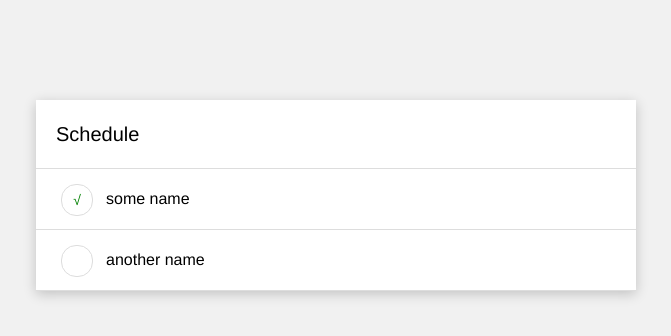
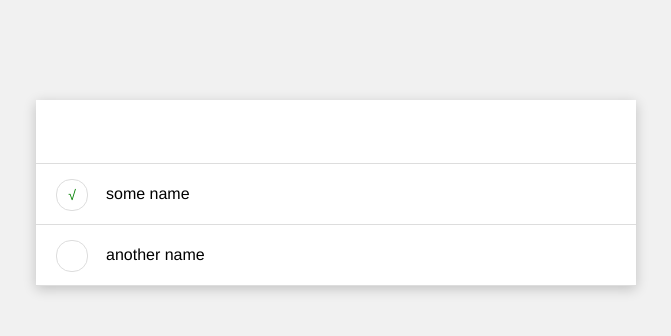
Before and after one commit to original001/todo-list, a React app: page / in a window 1280 px wide. Shown: the top 336 px of the page, without its empty margins (304-975 px from the left). Built offline with nearby package versions, Linux system fonts and the light colour scheme.

Commit message:
add items

```diff
--- a/src/index.js
+++ b/src/index.js
@@ -2,6 +2,7 @@ import React from 'react';
 import ReactDom from 'react-dom';
 import App from './views/App';
 import {injectGlobal} from 'styled-components';
+import './reset';
 
 injectGlobal`
   body {
@@ -13,4 +14,4 @@ injectGlobal`
   }
 `
 
-ReactDom.render( <App />, document.getElementById('container'));
+ReactDom.render( <App/>, document.getElementById('container'));
--- /dev/null
+++ b/src/reset.js
@@ -0,0 +1,74 @@
+import {injectGlobal} from 'styled-components';
+
+injectGlobal`
+  ::-moz-selection {
+      background: #b3d4fc;
+      text-shadow: none;
+  }
+  ::selection {
+      background: #b3d4fc;
+      text-shadow: none;
+  }
+
+  html {
+      -webkit-text-size-adjust: 100%;
+  }
+  article, aside, details, figcaption, figure, footer, header, hgroup, menu, nav, section {
+      display: block;
+  }
+  ol, ul {
+      list-style: none;
+      margin: 0;
+      padding: 0;
+  }
+  blockquote, q {
+      quotes: none;
+  }
+  blockquote:before, blockquote:after, q:before, q:after {
+      content: none;
+  }
+  table {
+      border-collapse: collapse;
+      border-spacing: 0;
+  }
+  :focus {
+      outline-width: 0;
+  }
+  img {
+      border: 0;
+  }
+  textarea {
+      overflow: auto;
+      resize: none;
+  }
+  a {
+      background: transparent;
+  }
+  button, input, optgroup, select, textarea {
+      color: inherit;
+      font: inherit;
+      margin: 0;
+  }
+  // from html5boilerplate
+  hr {
+      display: block;
+      height: 1px;
+      border: 0;
+      border-top: 1px solid #ccc;
+      margin: 1em 0;
+      padding: 0;
+  }
+
+  audio,
+  canvas,
+  img,
+  video {
+      vertical-align: middle;
+  }
+
+  fieldset {
+      border: 0;
+      margin: 0;
+      padding: 0;
+  }
+`
--- /dev/null
+++ b/src/styled-variables.js
@@ -0,0 +1 @@
+export const sheetPadding = '20px';
--- a/src/views/App.jsx
+++ b/src/views/App.jsx
@@ -1,25 +1,64 @@
 import React from 'react';
-import {Wrapper, Sheet, Header, Item} from './App.st.js';
+import styled from 'styled-components';
+import {Item} from './Item';
+import {sheetPadding} from '../styled-variables';
 
-const list = [{
-  checked: true,
-  name: 'some name',
-}, {
-  checked: false,
-  name: 'another name',
-}]
+const Wrapper = styled.div`
+  width: 600px;
+  margin: 100px auto;
+`
+
+const Sheet = styled.div`
+  background: #fff;
+  box-shadow: 0 3px 12px rgba(0,0,0,.2);
+`
+
+export const Input = styled.input`
+  box-sizing: border-box;
+  display: block;
+  width: 100%;
+  padding: 20px ${sheetPadding };
+  font-size: 16px;
+  border: none;
+  border-bottom: 1px solid #ddd;
+`
 
 export default class App extends React.Component {
+  state = {
+    inputValue: '',
+    todos: this.props.todos || [{
+      checked: true,
+      name: 'some name',
+    }, {
+      checked: false,
+      name: 'another name',
+    }],
+
+  }
   render() {
     return (
       <Wrapper>
         <Sheet>
-          <Header>Schedule</Header>
-          {list.map(item =>
-            <Item checked={item.checked}>{item.name}</Item>
+          <Input value={this.state.inputValue}
+                 onChange={(e) => this.setState({inputValue: e.target.value})}
+                 onKeyDown={this.handleKeyDown}
+               />
+          {this.state.todos.map((item, ind) =>
+            <Item key={ind} checked={item.checked}>{item.name}</Item>
           )}
         </Sheet>
       </Wrapper>
     )
   }
+  handleKeyDown = (e) => {
+    if (e.keyCode === 13 && !!this.state.inputValue) {
+      this.setState({
+        todos: [
+          ...this.state.todos,
+          {checked: false, name: this.state.inputValue},
+        ],
+        inputValue: '',
+      })
+    }
+  }
 }
--- a/src/views/App.st.js
+++ /dev/null
@@ -1,53 +0,0 @@
-import React from 'react';
-import styled from 'styled-components';
-
-export const Wrapper = styled.div`
-  width: 600px;
-  margin: 100px auto;
-`
-
-const padding = '20px';
-
-export const Sheet = styled.div`
-  background: #fff;
-  box-shadow: 0 3px 12px rgba(0,0,0,.2);
-`
-
-export const Header = styled.div`
-  padding: 20px ${padding};
-  font-size: 20px;
-  border-bottom: 1px solid #ddd;
-`
-
-export const Check = styled.div`
-  float: left;
-  height: 30px;
-  width: 30px;
-  line-height: 30px;
-  border-radius: 15px;
-  border: 1px solid #ddd;
-  margin: 5px;
-  text-align: center;
-  &:after {
-    content: ${props => props.checked ? '"√"' : ''};
-    color: green;
-  }
-`
-
-const TextItem = styled.div`
-  margin-left: 50px;
-  font-size: 16px;
-`
-
-const ItemWrapper = styled.div`
-  padding: 10px ${padding};
-  border-bottom: 1px solid #ddd;
-  height: 40px;
-  line-height: 40px;
-`
-
-export const Item = props =>
-  <ItemWrapper>
-    <Check checked={props.checked}/>
-    <TextItem>{props.children}</TextItem>
-  </ItemWrapper>
--- /dev/null
+++ b/src/views/Item.jsx
@@ -0,0 +1,52 @@
+import React from 'react';
+import styled from 'styled-components';
+import {sheetPadding} from '../styled-variables';
+
+export const Check = styled.div`
+  float: left;
+  height: 30px;
+  width: 30px;
+  line-height: 30px;
+  border-radius: 15px;
+  border: 1px solid #ddd;
+  margin: 5px 0;
+  text-align: center;
+  &:after {
+    content: ${props => props.checked ? '"√"' : ''};
+    color: green;
+  }
+`
+
+const TextItem = styled.div`
+  margin-left: 50px;
+  font-size: 16px;
+`
+
+const ItemWrapper = styled.div`
+  padding: 10px ${sheetPadding};
+  border-bottom: 1px solid #ddd;
+  height: 40px;
+  line-height: 40px;
+  cursor: pointer;
+  &:hover {
+    background: #f1f1f1;
+  }
+`
+
+export class Item extends React.Component {
+  state = {
+    checked: this.props.checked,
+  }
+  render() {
+    const props = this.props;
+    return (
+      <ItemWrapper onClick={this.handleClick}>
+        <Check checked={this.state.checked}/>
+        <TextItem>{props.children}</TextItem>
+      </ItemWrapper>
+    )
+  }
+  handleClick = () => {
+    this.setState({checked: !this.state.checked})
+  }
+}
```
Also changed, not shown: .babelrc, 2 other files (tests, documents, lock files or other folders).
